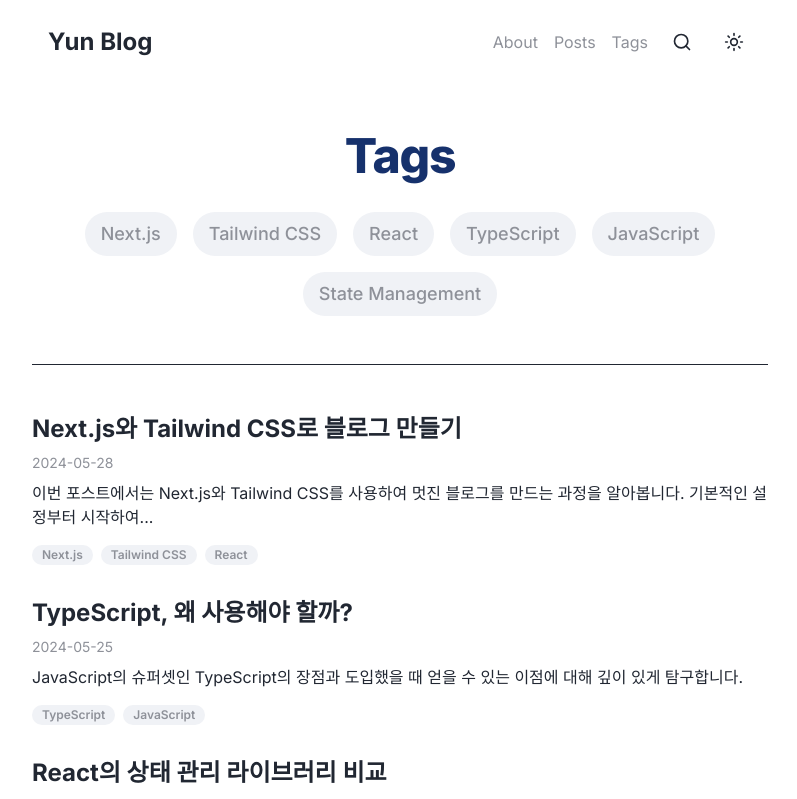
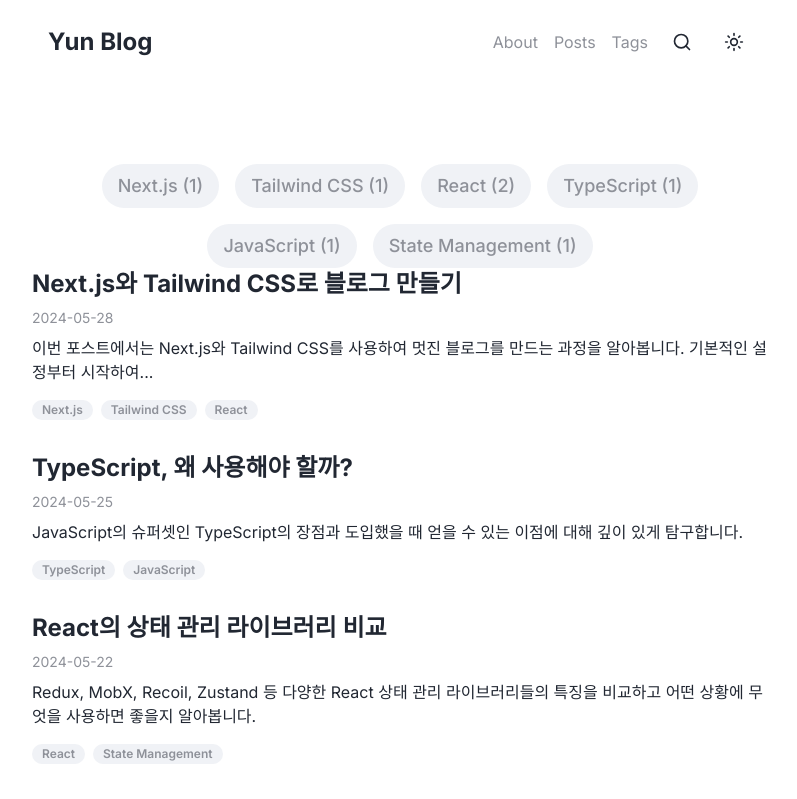
Before and after one commit to Yseek/yun-blog, a Next.js app: page /yun-blog/tags in a window 1280 px wide. Shown: the top 799 px of the page, without its empty margins (240-1037 px from the left). Built offline with nearby package versions, Linux system fonts and the light colour scheme.

Commit message:
💄 간격 조정정

```diff
--- a/src/app/about/page.tsx
+++ b/src/app/about/page.tsx
@@ -10,15 +10,6 @@ export default function AboutPage() {
   return (
     <div className="py-12">
       <div className="max-w-4xl mx-auto px-4 sm:px-6 lg:px-8">
-        <div className="text-center">
-          <h1 className="text-4xl font-extrabold tracking-tight text-primary sm:text-5xl">
-            About Me
-          </h1>
-          <p className="mt-4 max-w-2xl mx-auto text-xl text-muted-foreground">
-            끊임없이 배우고 성장하는 것을 즐기는 개발자입니다.
-          </p>
-        </div>
-
         <div className="mt-16 flex flex-col md:flex-row items-center md:items-start space-y-8 md:space-y-0 md:space-x-12">
           <div className="md:w-1/3 flex justify-center">
             {/* 나중에 본인의 프로필 이미지로 교체하세요.
--- a/src/app/page.tsx
+++ b/src/app/page.tsx
@@ -3,10 +3,12 @@ import { posts } from '@/posts';
 
 export default function Home() {
   return (
-    <div>
-      {posts.map((post) => (
-        <PostPreview key={post.id} post={post} />
-      ))}
+    <div className="py-12">
+      <div className="space-y-8">
+        {posts.map((post) => (
+          <PostPreview key={post.id} post={post} />
+        ))}
+      </div>
     </div>
   );
 }
--- a/src/app/posts/page.tsx
+++ b/src/app/posts/page.tsx
@@ -10,16 +10,7 @@ export const metadata: Metadata = {
 export default function PostsPage() {
   return (
     <div className="py-12">
-      <div className="text-center mb-12">
-        <h1 className="text-4xl font-extrabold tracking-tight text-primary sm:text-5xl">
-          All Posts
-        </h1>
-        <p className="mt-4 max-w-2xl mx-auto text-xl text-muted-foreground">
-          제가 작성한 모든 글들을 확인해보세요.
-        </p>
-      </div>
-
-      <div>
+      <div className="space-y-8">
         {posts.map((post) => (
           <PostPreview key={post.id} post={post} />
         ))}
--- a/src/app/tags/page.tsx
+++ b/src/app/tags/page.tsx
@@ -1,11 +1,8 @@
 import { Suspense } from 'react';
 import TagsContent from '@/components/TagsContent'; // 새로 만들 컴포넌트
 
-// 이 파일은 이제 서버 컴포넌트입니다. "use client"가 없습니다.
 export default function TagsPage() {
   return (
-    // Suspense로 클라이언트 전용 컴포넌트를 감싸줍니다.
-    // fallback은 TagsContent가 로드될 동안 보여줄 UI입니다.
     <Suspense fallback={<div>Loading tags...</div>}>
       <TagsContent />
     </Suspense>
--- a/src/components/TagsContent.tsx
+++ b/src/components/TagsContent.tsx
@@ -1,4 +1,4 @@
-"use client"; // 이 컴포넌트가 클라이언트에서 동작함을 명시
+"use client";
 
 import { useSearchParams } from 'next/navigation';
 import Link from 'next/link';
@@ -10,16 +10,20 @@ export default function TagsContent() {
   const selectedTag = searchParams.get('q');
   const allTags = [...new Set(posts.flatMap(post => post.tags))];
 
+  // 각 태그의 게시물 개수를 계산합니다.
+  const tagCounts: { [key: string]: number } = {};
+  posts.forEach(post => {
+    post.tags.forEach(tag => {
+      tagCounts[tag] = (tagCounts[tag] || 0) + 1;
+    });
+  });
+
   const filteredPosts = selectedTag
     ? posts.filter(post => post.tags.includes(selectedTag))
     : posts;
 
   return (
     <div className="py-12">
-      <div className="mb-12">
-        <h1 className="text-4xl font-extrabold tracking-tight text-center text-primary sm:text-5xl">
-          Tags
-        </h1>
         <div className="flex flex-wrap justify-center gap-4 mt-8">
             {allTags.map(tag => (
             <Link
@@ -32,12 +36,10 @@ export default function TagsContent() {
                 }`
                 }
             >
-              {tag}
+                {tag} ({tagCounts[tag]})
             </Link>
             ))}
         </div>
-      </div>
-      <hr className="my-12" />
         <div className="space-y-8">
             {filteredPosts.map(post => (
                 <PostPreview key={post.id} post={post} />
```
Lines whose indentation alone changed are shown as unchanged.
